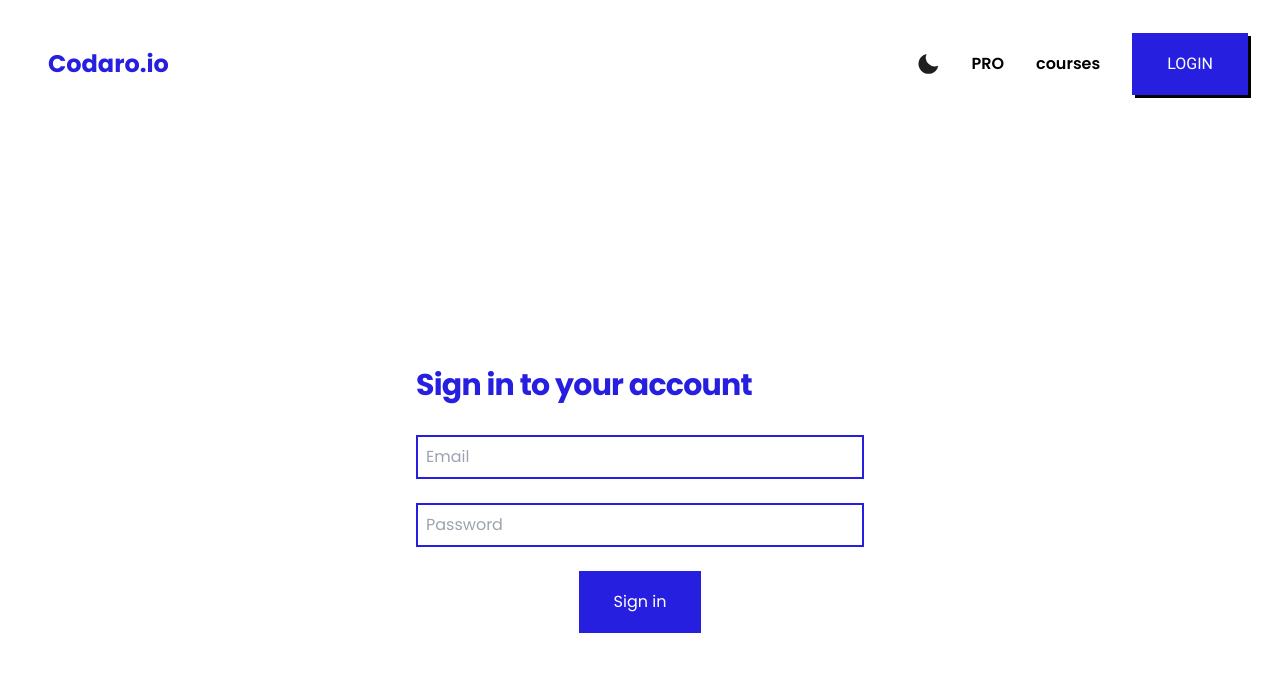
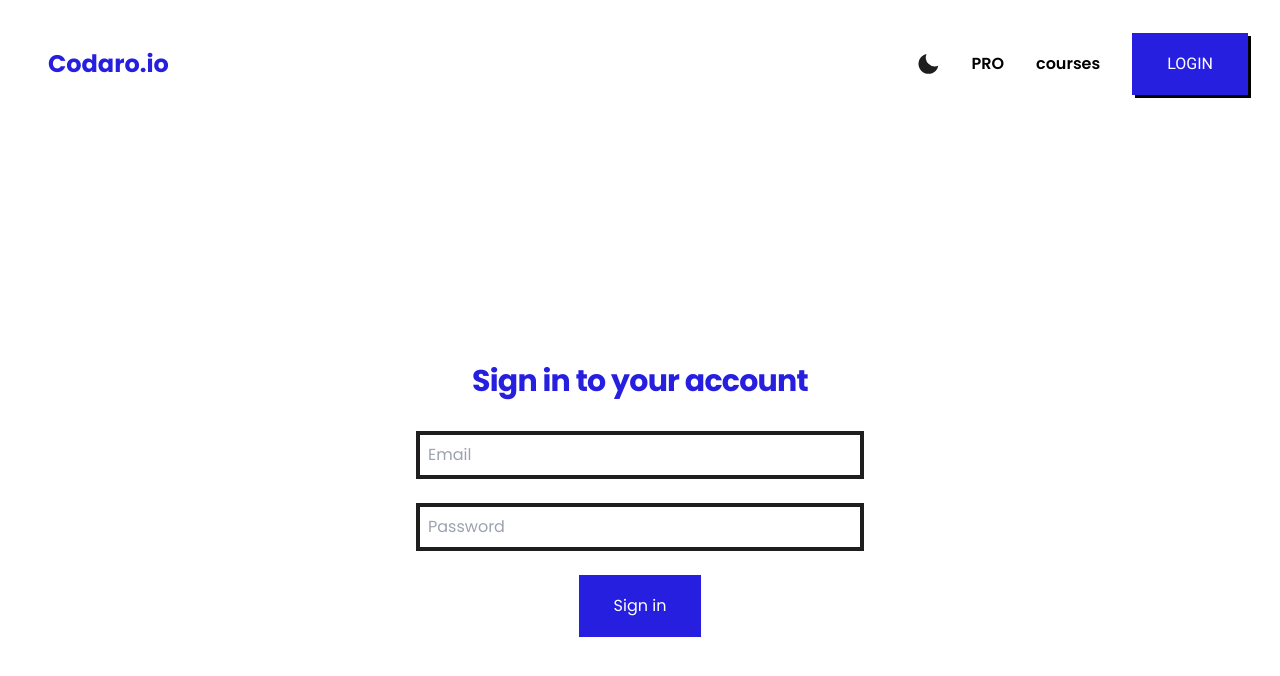
Before and after one commit to pmita/codaro.io, a Next.js app: page /login in a window 1280 px wide. Shown: the top 676 px of the page. Built offline with nearby package versions, Linux system fonts and the light colour scheme.

Commit message:
darkMode css added for login page

```diff
--- a/app/globals.css
+++ b/app/globals.css
@@ -84,6 +84,12 @@
     color: theme('colors.main-white');
   }
 
+  input.dark{
+    background: theme('colors.secondary-black');
+    color: theme('colors.main-white');
+    border: 3px solid theme('colors.main-white');
+  }
+
   .container{
     max-width: 1536px;
     margin-left: auto;
--- a/app/login/page.tsx
+++ b/app/login/page.tsx
@@ -22,19 +22,17 @@ const Login = () => {
 
   return (
     <div className={`${darkMode ? "dark" : ""} flex min-h-[90vh] items-center justify-center py-12 px-4 sm:px-6 lg:px-8`}>
-      <div className="w-full max-w-md space-y-8">
-        <div>
-          <h2 className={`mt-6 tex t-center text-3xl font-bold tracking-tight ${darkMode ? "text-main-white" : "text-main-purple"}`}>
-            Sign in to your account
-          </h2>
-        </div>
+      <div className="w-full max-w-md space-y-8 flex flex-col items-stretch justify-center">
+        <h2 className={`mt-6 text-center text-3xl font-bold tracking-tight ${darkMode ? "text-main-white" : "text-main-purple"}`}>
+          Sign in to your account
+        </h2>
 
 
         <form className="mt-8 max-w-xs md:max-w-md flex flex-col justify-center items-stretch gap-6" onSubmit={handleSubmit(onSubmit)}>
           <input
             type="email"
             placeholder="Email"
-            className={`max-width-[100%] border-solid border-2 border-main-purple p-2`}
+            className={`max-width-[100%] border-solid border-4 border-main-black p-2 ${darkMode ? "dark" : ""}`}
             {...register("email",{
               required: "Email is required",
               pattern: {
@@ -48,7 +46,7 @@ const Login = () => {
           <input
             type="password"
             placeholder="Password"
-            className={`full-width border-solid border-2 border-main-purple p-2`}
+            className={`full-width border-solid border-4 border-main-black p-2 ${darkMode ? "dark" : ""}`}
             {...register("password",{
               required: "Password is required",
               minLength: {
```
